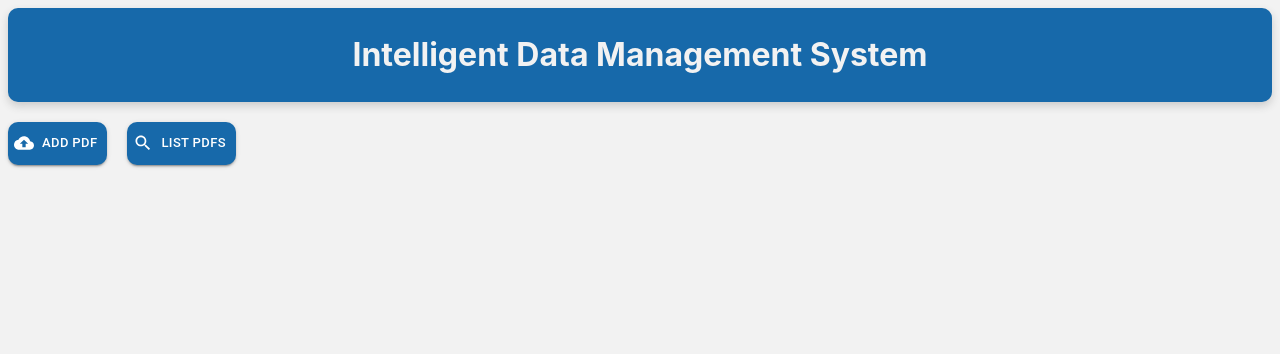
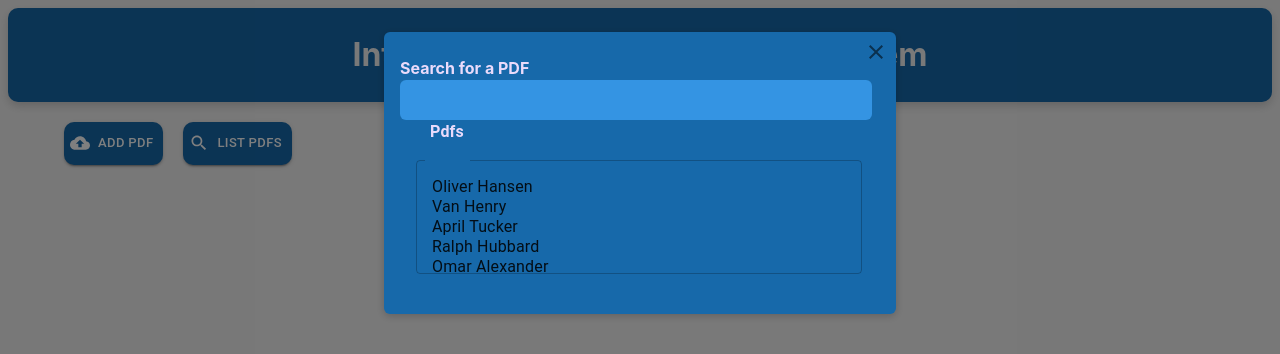
Before and after one commit to HadiAlHassan/IDMS_CME, a React (Vite) app in the folder Frontend/: page / in a window 1280 px wide. Both pictures are taken after a click on the button "LIST PDFS". Shown: the top 354 px of the page. Built offline with nearby package versions, Linux system fonts and the light colour scheme.

Commit message:
created a list pdf button with a search capability and a scrolling capability to either search by name or scroll to find the item

```diff
--- a/Frontend/src/App.jsx
+++ b/Frontend/src/App.jsx
@@ -1,3 +1,4 @@
+import { Container } from "@mui/material";
 import Header from "./components/Header/Header";
 import AddPdf from "./components/Pdf/AddPdf";
 import ListPdfs from "./components/Pdf/ListPdfs";
@@ -7,14 +8,16 @@ function App() {
   return (
     <div>
       <Header />
-      <div className="flexContainer">
-        <div className="addPdfContainer">
-          <AddPdf/>
+      <Container>
+        <div className="flexContainer">
+          <div className="addPdfContainer">
+            <AddPdf />
+          </div>
+          <div>
+            <ListPdfs />
+          </div>
         </div>
-        <div>
-          <ListPdfs/>
-        </div>
-      </div>
+      </Container>
     </div>
   );
 }
--- a/Frontend/src/components/Pdf/ListPdfs.jsx
+++ b/Frontend/src/components/Pdf/ListPdfs.jsx
@@ -1,8 +1,12 @@
-import * as React from 'react';
-import Button from '@mui/material/Button';
-import SearchIcon from '@mui/icons-material/Search';
-
+import * as React from "react";
+import { useState } from "react";
+import Button from "@mui/material/Button";
+import SearchIcon from "@mui/icons-material/Search";
+import BasicModal from "./Modal";
+import MultipleSelectNative from "./Select";
 function ListPdfs() {
+  const [modalOpen, setModalOpen] = useState(false);
+  const [searchInput, setSearchInput] = useState("");
   return (
     <div>
       <Button
@@ -13,10 +17,19 @@ function ListPdfs() {
           fontSize: "13px",
         }}
         variant="contained"
-                startIcon={<SearchIcon/>}
+        startIcon={<SearchIcon />}
+        onClick={() => setModalOpen(true)}
       >
         List PDFs
       </Button>
+      <BasicModal
+        open={modalOpen}
+        setOpen={setModalOpen}
+        setSearchInput={setSearchInput}
+        searchInput={searchInput}
+      >
+        <MultipleSelectNative searchInput={searchInput} />
+      </BasicModal>
     </div>
   );
 }
--- /dev/null
+++ b/Frontend/src/components/Pdf/Modal.jsx
@@ -0,0 +1,40 @@
+import Modal from "@mui/material/Modal";
+import classes from "./Modal.module.css";
+import IconButton from "@mui/material/IconButton";
+import CloseIcon from "@mui/icons-material/Close";
+import MultipleSelectNative from "./Select";
+function BasicModal(props) {
+  const handleClose = () => props.setOpen(false);
+
+  return (
+    <div>
+      <Modal
+        open={props.open}
+        onClose={handleClose}
+        aria-labelledby="modal-modal-title"
+        aria-describedby="modal-modal-description"
+      >
+        <div>
+          <form className={classes.form}>
+            <IconButton className={classes.actions} onClick={handleClose}>
+              <CloseIcon />
+            </IconButton>
+            <p>
+              <label htmlFor="search">Search for a PDF</label>
+              <input
+                type="text"
+                id="pdfname"
+                value={props.searchInput}
+                onChange={(userSearch) =>
+                  props.setSearchInput(userSearch.target.value)
+                }
+              />
+            </p>
+            <MultipleSelectNative searchInput={props.searchInput} />
+          </form>
+        </div>
+      </Modal>
+    </div>
+  );
+}
+export default BasicModal;
--- /dev/null
+++ b/Frontend/src/components/Pdf/Modal.module.css
@@ -0,0 +1,39 @@
+.form {
+  position: relative;
+  background-color: #1769aa;
+  padding: 1rem;
+  width: 30rem;
+  margin: 2rem auto;
+  border-radius: 6px;
+  box-shadow: 0 2px 8px rgba(0, 0, 0, 0.2);
+}
+
+.form label {
+  display: block;
+  margin-top: -3rem;
+  color: #eadbfb;
+  font-weight: bold;
+}
+
+.form input,
+.form textarea {
+  display: block;
+  width: 100%;
+  font: inherit;
+  padding: 0.5rem;
+  border-radius: 6px;
+  border: none;
+  background-color: #3494e3;
+  color: #eadbfb;
+}
+
+.form input {
+  width: 95%;
+}
+
+.actions {
+  position: absolute;
+  top: -1rem;
+  right: -28.5rem;
+  color: #eadbfb;
+}
--- /dev/null
+++ b/Frontend/src/components/Pdf/Select.jsx
@@ -0,0 +1,59 @@
+import InputLabel from "@mui/material/InputLabel";
+import FormControl from "@mui/material/FormControl";
+import Select from "@mui/material/Select";
+import { useState } from "react";
+import classes from "./Select.module.css";
+const names = [
+  "Oliver Hansen",
+  "Van Henry",
+  "April Tucker",
+  "Ralph Hubbard",
+  "Omar Alexander",
+  "Carlos Abbott",
+  "Miriam Wagner",
+  "Bradley Wilkersonwegfdissssnnhiiiiiiiiiiiiiiiiiiiiiiiiiiiiiiiiirgg",
+  "Virginia Andrews",
+  "Kelly Snyder",
+];
+
+function MultipleSelectNative(props) {
+  const [personName, setPersonName] = useState([]);
+  const handleChangeMultiple = (event) => {
+    const { options } = event.target;
+    const value = [];
+    for (let i = 0, l = options.length; i < l; i += 1) {
+      if (options[i].selected) {
+        value.push(options[i].value);
+      }
+    }
+    setPersonName(value);
+  };
+  const filteredNames = names.filter((name) =>
+    name.toLowerCase().includes(props.searchInput.toLowerCase())
+  );
+  return (
+    <div>
+      <FormControl sx={{ py: 1, m: 2, minWidth: 120, maxWidth: 3000 }}>
+        <InputLabel htmlFor="select-multiple-native">Pdfs</InputLabel>
+        <Select
+          multiple
+          native
+          value={personName}
+          onChange={handleChangeMultiple}
+          label="Native"
+          inputProps={{
+            id: "select-multiple-native",
+          }}
+        >
+          {filteredNames.map((name) => (
+            <option key={name} value={name}>
+              {name}
+            </option>
+          ))}
+        </Select>
+      </FormControl>
+    </div>
+  );
+}
+
+export default MultipleSelectNative;
--- /dev/null
+++ b/Frontend/src/components/Pdf/Select.module.css
@@ -0,0 +1,32 @@
+.form {
+  position: relative;
+  background-color: #1769aa;
+  padding: 1rem;
+  width: 30rem;
+  margin: 2rem auto;
+  border-radius: 6px;
+  box-shadow: 0 2px 8px rgba(0, 0, 0, 0.2);
+}
+
+.form label {
+  display: block;
+  margin-top: -3rem;
+  color: #eadbfb;
+  font-weight: bold;
+}
+
+.form input,
+.form textarea {
+  display: block;
+  width: 100%;
+  font: inherit;
+  padding: 0.5rem;
+  border-radius: 6px;
+  border: none;
+  background-color: #3494e3;
+  color: #eadbfb;
+}
+
+.form input {
+  width: 95%;
+}
```
Also changed, not shown: Frontend/src/components/Pdf/AddPdf.jsx (+12 -13 lines), Frontend/src/main.jsx (+6 -6 lines), Frontend/src/index.css (line endings or trailing spaces). Lines whose indentation alone changed are shown as unchanged.
